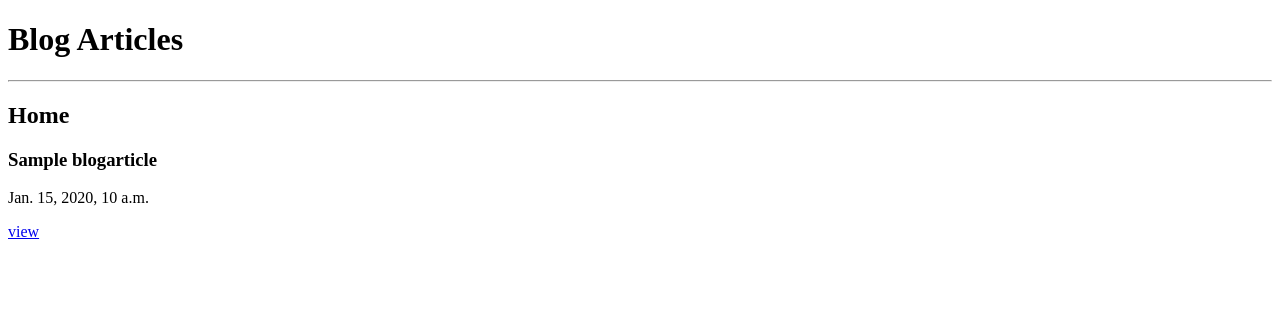
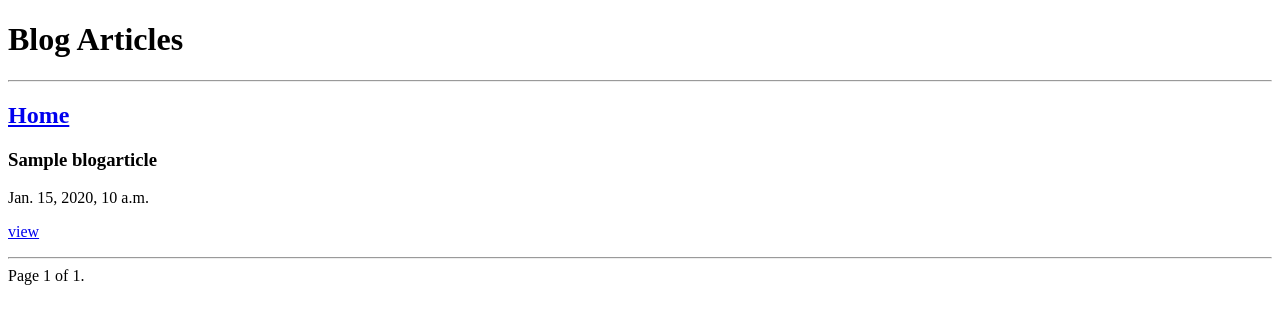
Before and after one commit to Weapon-X6/mirmedia, a Django app: page /blog/ in a window 1280 px wide. Shown: the top 324 px of the page. Run offline with Django 4.2, Linux system fonts and the light colour scheme; tables that the repository leaves empty hold one stand-in row (values such as "Sample post").

Commit message:
Add pagination to Blog home

```diff
--- a/blog/tests.py
+++ b/blog/tests.py
@@ -35,6 +35,7 @@ class BlogArticleTests(TestCase):
 
         self.assertEqual(response.status_code, 200)
         self.assertContains(response, "First Article")
+        self.assertContains(response, "1 of 1")
         self.assertEqual(len(response.context["blogarticle_list"]), 1)
         self.assertTemplateUsed(response, "blog/home.html")
 
--- a/blog/views.py
+++ b/blog/views.py
@@ -7,6 +7,7 @@ from .models import BlogArticle
 
 class BlogArticleListView(ListView):
     template_name = "blog/home.html"
+    paginate_by = 5
 
     def get_queryset(self):
         return BlogArticle.objects.filter(is_online=True).order_by("-published_at")
--- a/templates/blog/home.html
+++ b/templates/blog/home.html
@@ -2,10 +2,30 @@
 
 {% block content %}
 
-<h2>Home</h2>
+
+<a href="{% url 'blog:home' %}"><h2>Home</h2></a>
     {% for article in blogarticle_list %}
         <h3>{{ article.title }}</h3>
         <p>{{ article.published_at }}</p>
         <p><a href="{% url 'blog:detail' article.slug article.id %}">view</a></p>
     {% endfor %}
+
+    <hr>
+    <div class="pagination">
+        <span class="step-links">
+            {% if page_obj.has_previous %}
+                <a href="?page=1">&laquo; first</a>
+                <a href="?page={{ page_obj.previous_page_number }}">previous</a>
+            {% endif %}
+
+            <span class="current">
+                Page {{ page_obj.number }} of {{ page_obj.paginator.num_pages }}.
+            </span>
+
+            {% if page_obj.has_next %}
+                <a href="?page={{ page_obj.next_page_number }}">next</a>
+                <a href="?page={{ page_obj.paginator.num_pages }}">last &raquo;</a>
+            {% endif %}
+        </span>
+    </div>
 {% endblock %}
```
